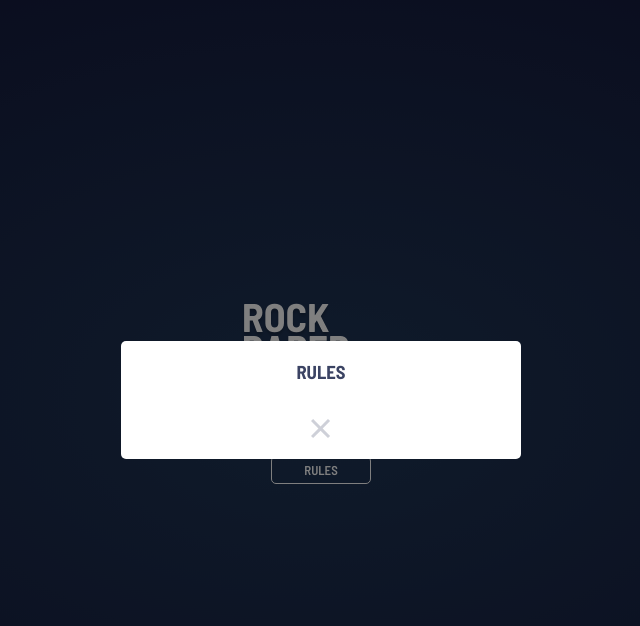
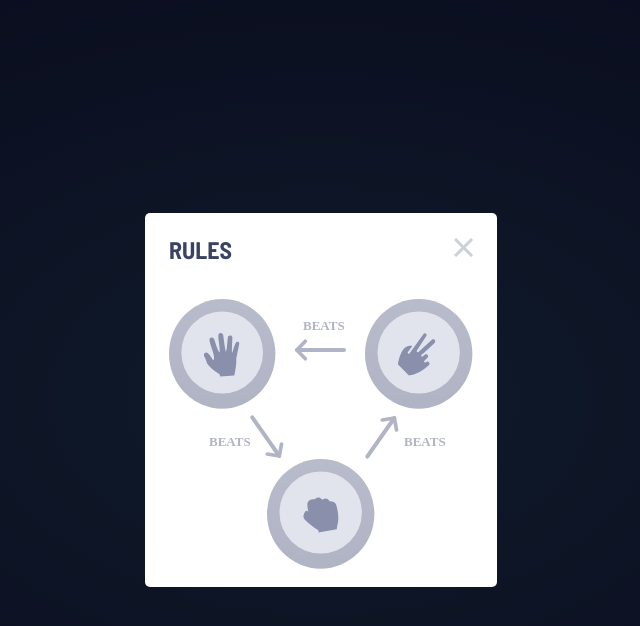
Before and after one commit to michaelbulaongdev/fm011-rock-paper-scissors, a React (Create React App) app: page / in a window 1280 px wide. Both pictures are taken after a click on the button "RULES". Shown: the top 626 px of the page, without its empty margins (319-959 px from the left). Built offline with nearby package versions, Linux system fonts and the light colour scheme.

Commit message:
modal checkpoint

```diff
--- a/src/App.css
+++ b/src/App.css
@@ -31,24 +31,38 @@
 	color: var(--darkText);
 }
 
-.rules {
+.rules-container {
 	position: absolute;
 	top: 50%;
 	left: 50%;
 	transform: translate(-50%, -50%);
-	width: 400px;
 	background-color: white;
 	border-radius: 5px;
 	box-shadow: 24px;
 	color: var(--darkText);
-	text-align: center;
+	padding: 0.1rem 0.5rem;
+	display: flex;
+	flex-direction: column;
+}
+
+.rules-header {
+	display: flex;
+	justify-content: space-between;
+	padding-left: 1rem;
+	padding-right: 0.5rem;
+}
+
+.rules-image {
+	display: flex;
+	justify-content: center;
+	align-items: center;
+	padding: 1rem;
 }
 
 .close-button {
 	background-color: transparent;
 	border: 1px solid white;
 	border-radius: 3px;
-	margin: 1vw;
 	min-height: 2rem;
 	min-width: 2rem;
 	transition: ease-in-out 0.3s;
--- a/src/components/RulesModal.js
+++ b/src/components/RulesModal.js
@@ -1,6 +1,7 @@
 import {useState} from 'react';
-import {Modal} from '@mui/material';
+import {Fade, Modal} from '@mui/material';
 import Close from '../images/icon-close.svg';
+import RulesImage from '../images/image-rules.svg';
 
 export default function RulesModal() {
 	const [open, setOpen] = useState(false);
@@ -17,14 +18,19 @@ export default function RulesModal() {
 				onClose={handleClose}
 				aria-labelledby='modal-modal-title'
 				aria-describedby='modal-modal-description'>
-				<div className='rules'>
-					<div>
-						<h3>RULES</h3>
-						<button className='close-button' onClick={handleClose}>
-							<img src={Close} alt='close-button' />
-						</button>
+				<Fade in={open}>
+					<div className='rules-container'>
+						<div className='rules-header'>
+							<h2>RULES</h2>
+							<button className='close-button' onClick={handleClose}>
+								<img src={Close} alt='close-button' />
+							</button>
+						</div>
+						<div className='rules-image'>
+							<img src={RulesImage} alt='game rules' />
+						</div>
 					</div>
-				</div>
+				</Fade>
 			</Modal>
 		</section>
 	);
```
